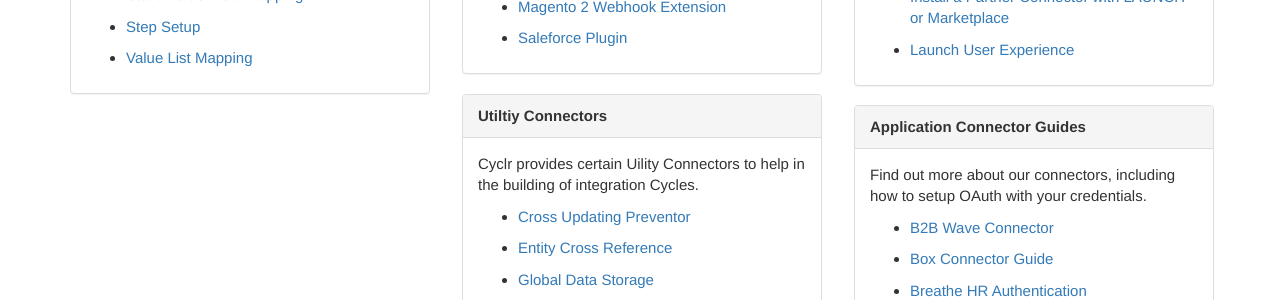
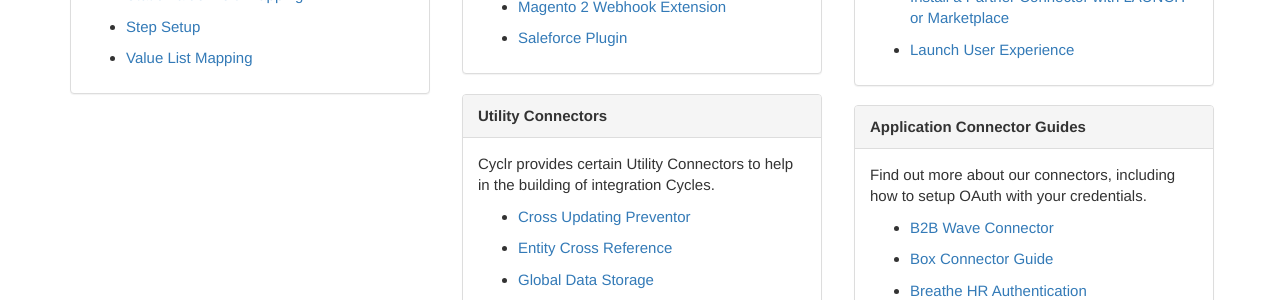
Before and after one commit to sneakysneak/docs, a Jekyll site: the page built from index.md, in a window 1280 px wide and 900 px high, scrolled down 1106 px. Shown: the part 153-453 px from the top of the window. Built offline with Jekyll 4.4.1, drawn with Linux system fonts in a browser that asks for light colours; nearby versions of some CDN libraries; comment, search, counter and statistics services are not loaded.

Commit message:
Fixed typo.

```diff
--- a/_includes/shuffle.html
+++ b/_includes/shuffle.html
@@ -191,9 +191,9 @@ see the problems this layout poses if you're including it in PDF. {{site.data.al
     <div class="col-xs-6 col-sm-4 col-md-4" data-groups='["utility-connector"]'>
 
     <div class="panel panel-default">
-      <div class="panel-heading">Utiltiy Connectors</div>
+      <div class="panel-heading">Utility Connectors</div>
       <div class="panel-body">
-        Cyclr provides certain Uility Connectors to help in the building of integration Cycles.
+        Cyclr provides certain Utility Connectors to help in the building of integration Cycles.
         <ul>
           {% for page in site.pages %}
           {% for tag in page.tags %}
```
